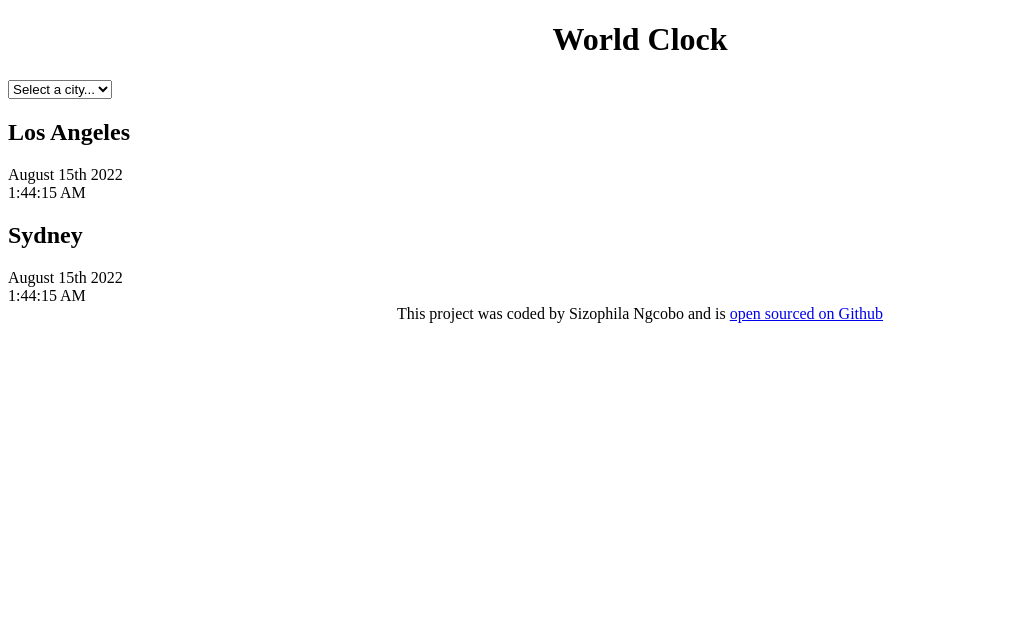
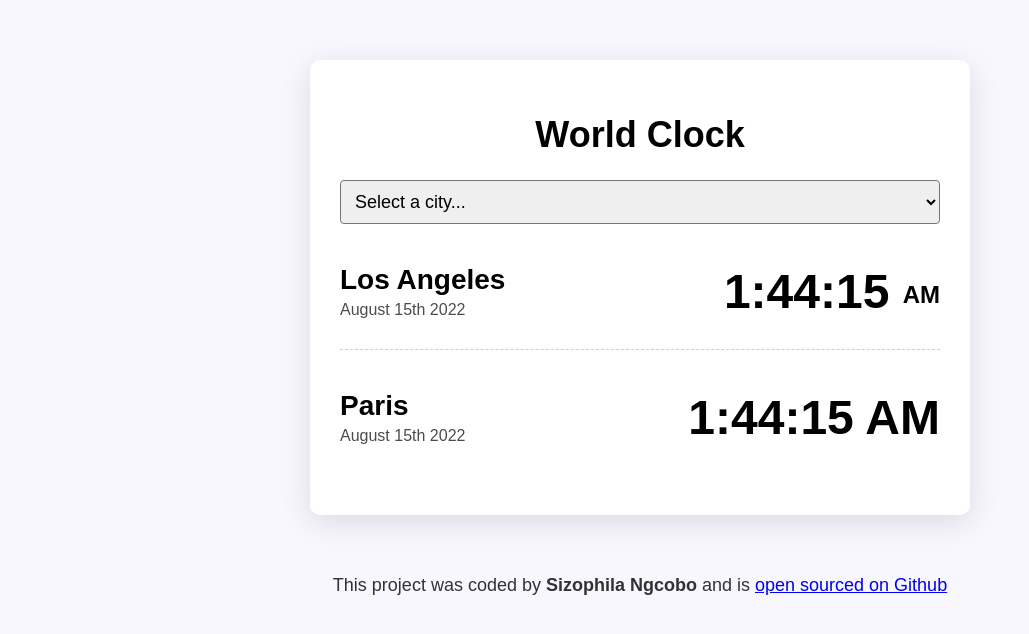
Before and after one commit to sizophila10/sizophila-world-clock, a plain HTML site: page index.html in a window 1280 px wide. Shown: the whole page, without its empty margins (0-1029 px from the left). Drawn offline with Linux system fonts and the light colour scheme.

Commit message:
updated css

```diff
--- a/index.html
+++ b/index.html
@@ -4,13 +4,13 @@
     <meta charset="UTF-8" />
     <meta name="viewport" content="width=device-width, initial-scale=1.0" />
     <link rel="stylesheet" href="src/styles.css" />
-    <title>World Clock</title>
+    <title>World Clocks</title>
   </head>
   <body>
     <div class="container">
       <h1>World Clock</h1>
 
-    <select >
+      <select>
         <option value="">Select a city...</option>
         <option value="">Durban</option>
         <option value="">Cape Town</option>
@@ -19,18 +19,23 @@
       </select>
 
       <div class="city">
+        <div>
           <h2>Los Angeles</h2>
           <div class="date">August 15th 2022</div>
-        <div class="time">1:44:15 AM</div>
         </div>
-    <div class="city"></div>
-        <h2>Sydney</h2>
+        <div class="time">1:44:15 <small> AM</small></div>
+      </div>
+
+      <div class="city">
+        <div>
+          <h2>Paris</h2>
           <div class="date">August 15th 2022</div>
+        </div>
         <div class="time">1:44:15 AM</div>
       </div>
     </div>
     <footer>
-      This project was coded by Sizophila Ngcobo and is
+      This project was coded by <strong> Sizophila Ngcobo</strong> and is
       <a
         href="https://github.com/sizophila10/sizophila-world-clock"
         target="_blank"
--- a/src/styles.css
+++ b/src/styles.css
@@ -1,6 +1,65 @@
+body {
+  background-color: #f9f7fe;
+  font-family: sans-serif;
+}
+
 h1 {
   text-align: center;
+  font-family: sans-serif;
+  font-size: 36px;
 }
+
+h2 {
+  margin: 0 0 5px;
+  font-size: 28px;
+}
+
+select {
+  display: block;
+  width: 100%;
+  font-size: 18px;
+  border-radius: 4px;
+  padding: 10px;
+}
+
+.container {
+  max-width: 600px;
+  margin: 60px auto;
+  background: white;
+  padding: 30px;
+  box-shadow: rgba(100, 100, 111, 0.2) 0px 7px 29px 0px;
+  border-radius: 10px;
+}
+
+.city {
+  display: flex;
+  margin: 10px 0;
+  justify-content: space-between;
+  padding: 30px 0;
+  border-bottom: 1px dashed rgba(0, 0, 0, 0.2);
+}
+
+.city:last-child {
+  border: none;
+}
+
+.date {
+  opacity: 0.7;
+}
+
+.time {
+  font-size: 48px;
+  font-weight: bold;
+}
+
+.time small {
+  font-size: 24px;
+  vertical-align: middle;
+  line-height: 36px;
+}
+
 footer {
   text-align: center;
+  font-size: 18px;
+  color: rgba(0, 0, 0, 0.8);
 }
```
Lines whose indentation alone changed are shown as unchanged.
